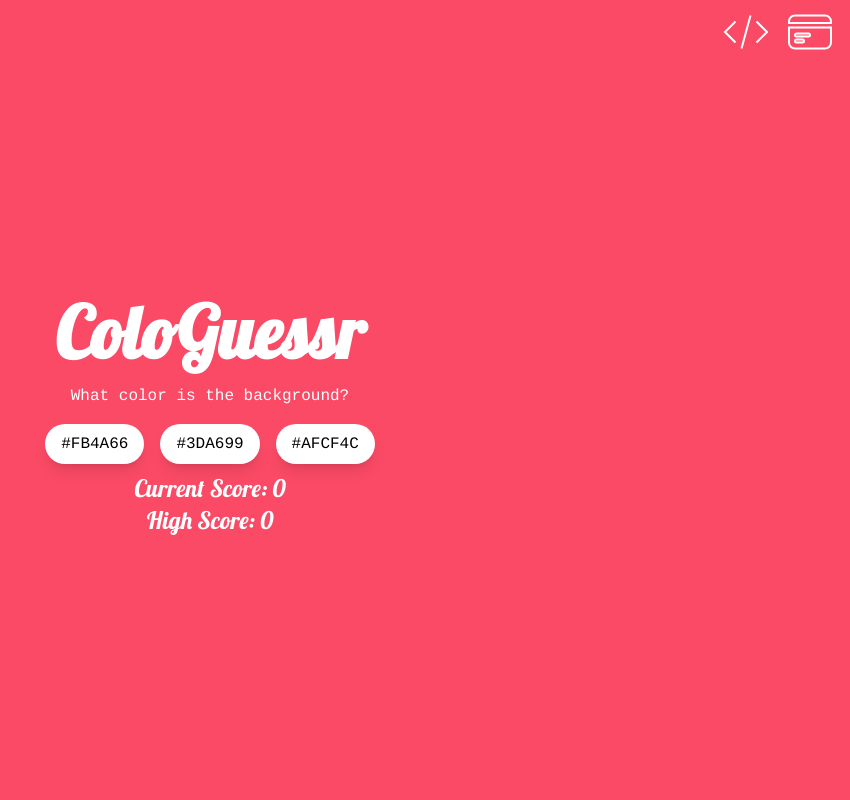
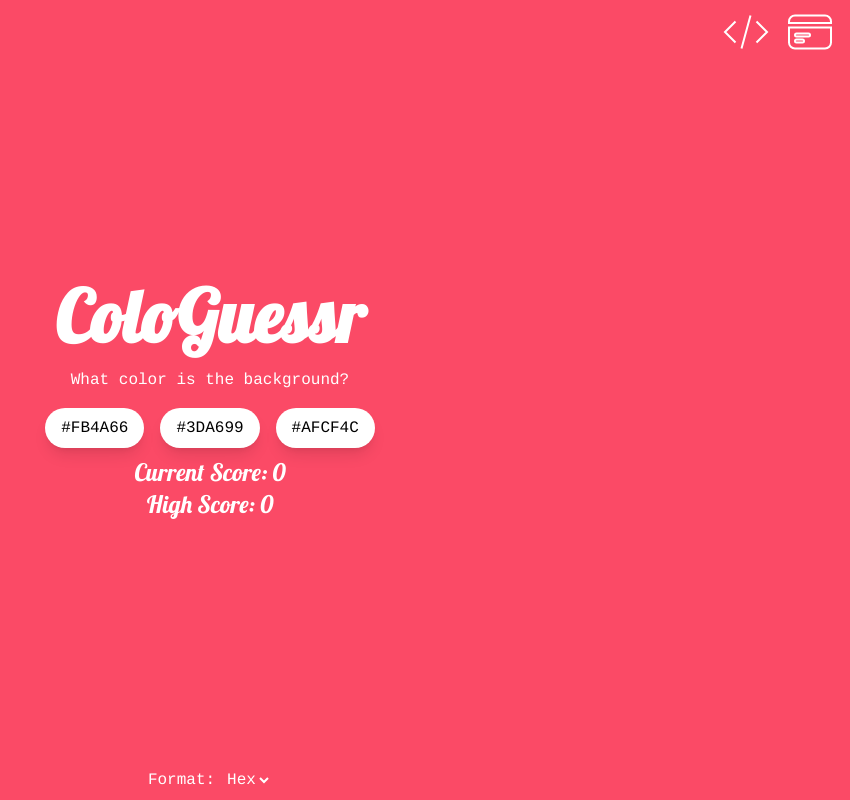
Before and after one commit to jackpordi/ColoGuessr, a Preact app: page / in a window 1280 px wide. Shown: the whole page, without its empty margins (430-1280 px from the left). Built offline with nearby package versions, Linux system fonts and the light colour scheme.

Commit message:
Add selector for color format

```diff
--- a/src/app.tsx
+++ b/src/app.tsx
@@ -14,6 +14,7 @@ const randomColor = () => "#" + Math.floor(Math.random() * 0xFFFFFF << 0).toStri
 
 export function App() {
 
+  const [ colorFormat, setColorFormat ] = useState<"hex" | "rgb">("hex");
   const [ color, setColor ] = useState(randomColor());
   const [ showResults, setShowResults ] = useState(false);
 
@@ -44,6 +45,7 @@ export function App() {
     changeColor();
   };
 
+  console.log(colorFormat);
   return (
     <div
       style={{ backgroundColor: color }}
@@ -72,7 +74,7 @@ export function App() {
             onClick={() => onGuess(c)}
             disabled={showResults}
           >
-            { c.toUpperCase() }
+            { colorFormat === "rgb" ? formatHexToRGB(c) : c.toUpperCase() }
           </button>
         ))}
       </div>
@@ -82,6 +84,40 @@ export function App() {
         High Score: { highScore }
       </div>
       </div>
+        <div class="flex justify-center font-mono pb-2" style={{ color: textColor }}>
+        <span>
+          Format:
+          <select
+            name="format"
+            class="bg-transparent ml-2"
+            value={colorFormat}
+            // @ts-ignore
+            onChange={(e) => setColorFormat(e.target.value)}
+          >
+            <option value="rgb">RGB</option>
+            <option value="hex">Hex</option>
+          </select>
+        </span>
+      </div>
     </div>
   )
 }
+
+function formatHexToRGB(hex: string ) {
+
+  if (hex.indexOf('#') === 0) {
+    hex = hex.slice(1);
+  }
+  // convert 3-digit hex to 6-digits.
+  if (hex.length === 3) {
+    hex = hex[0] + hex[0] + hex[1] + hex[1] + hex[2] + hex[2];
+  }
+  if (hex.length !== 6) {
+    throw new Error('Invalid HEX color.');
+  }
+  const r = parseInt(hex.slice(0, 2), 16),
+  g = parseInt(hex.slice(2, 4), 16),
+  b = parseInt(hex.slice(4, 6), 16);
+
+  return `RGB(${r},${g},${b})`;
+}
--- a/src/hooks/usePickTextColor.ts
+++ b/src/hooks/usePickTextColor.ts
@@ -1,8 +1,13 @@
+import { useMemo } from "preact/hooks";
+
 export function usePickTextColor(
   hex: string,
   darkColor = "black",
   lightColor = "white",
 ): string {
+
+  const result = useMemo(
+    () => {
 
       if (hex.indexOf('#') === 0) {
         hex = hex.slice(1);
@@ -23,4 +28,9 @@ export function usePickTextColor(
         ? darkColor
         : lightColor;
 
+      },
+    [ hex ],
+  )
+
+  return result;
 }
```
Lines whose indentation alone changed are shown as unchanged.
